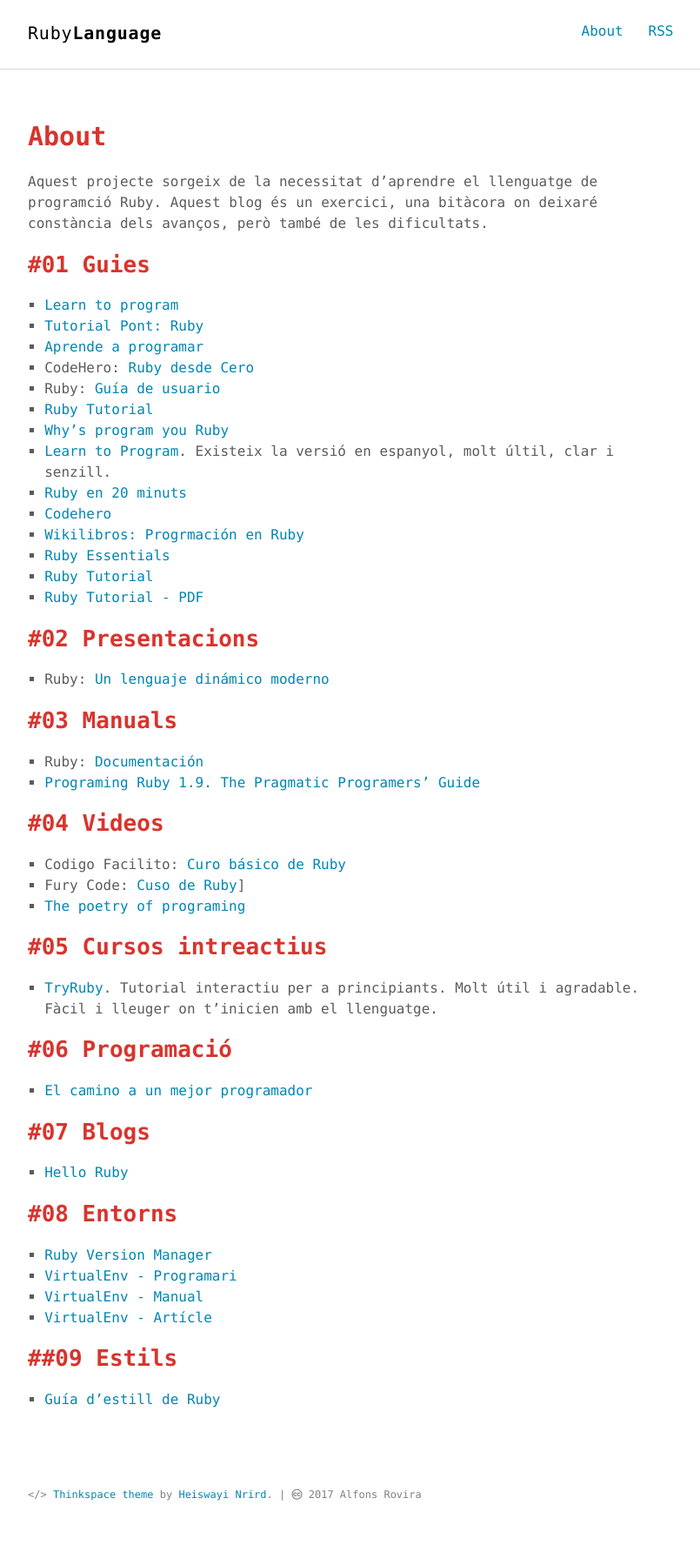
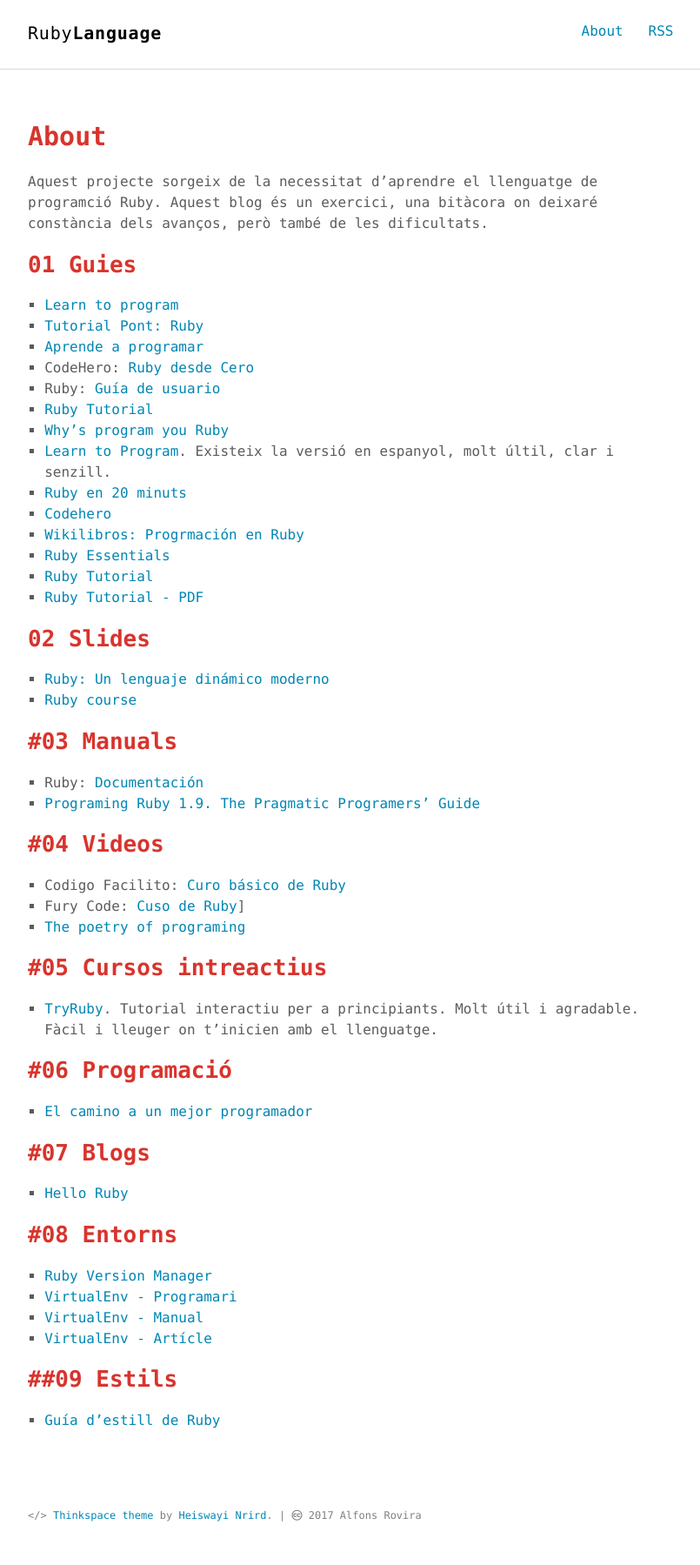
Before and after one commit to inclusa/ruby, a Jekyll site: the page built from about.md, in a window 1280 px wide. Shown: the whole page at 87% size, without its empty margins (232-1037 px from the left). Built offline with Jekyll 4.4.1, drawn with Linux system fonts in a browser that asks for light colours; before the commit the page ends 1775 px from its top, so only the background shows below that.

Commit message:
Slides Ruby

```diff
--- a/about.md
+++ b/about.md
@@ -7,7 +7,7 @@ permalink: /about/
 
 Aquest projecte sorgeix de la necessitat d'aprendre el llenguatge de programció Ruby. Aquest blog és un exercici, una bitàcora on deixaré constància dels avanços, però també de les dificultats.
 
-## #01 Guies
+## 01 Guies
 
 1. [Learn to program](https://pine.fm/LearnToProgram/)
 2. [Tutorial Pont: Ruby](https://www.tutorialspoint.com/ruby/index.htm)
@@ -24,9 +24,10 @@ Aquest projecte sorgeix de la necessitat d'aprendre el llenguatge de programció
 13. [Ruby Tutorial](http://rubytutorial.wikidot.com/)
 14. [Ruby Tutorial - PDF](https://www.gitbook.com/book/asuagar/aprende-a-programar-con-ruby/details)
 
-## #02 Presentacions
+## 02 Slides
 
-1. Ruby: [Un lenguaje dinámico moderno](http://www.demiurgo.org/charlas/ruby.pdf)
+1. [Ruby: Un lenguaje dinámico moderno](http://www.demiurgo.org/charlas/ruby.pdf)
+2. [Ruby course](http://ruby-doc.org/docs/Immersive%20Ruby%20programming%20course/RubyCourse_1.0-1.pdf)
 
 ## #03 Manuals
 
```
